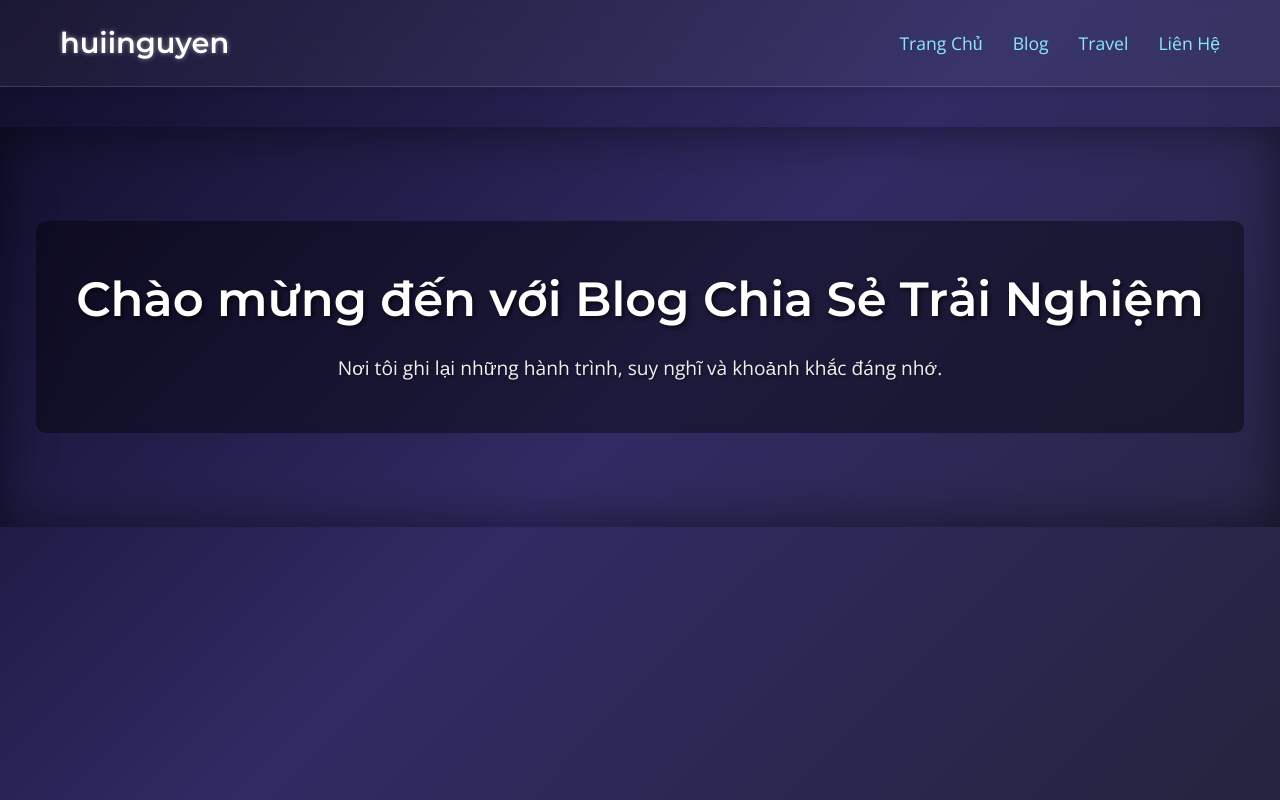
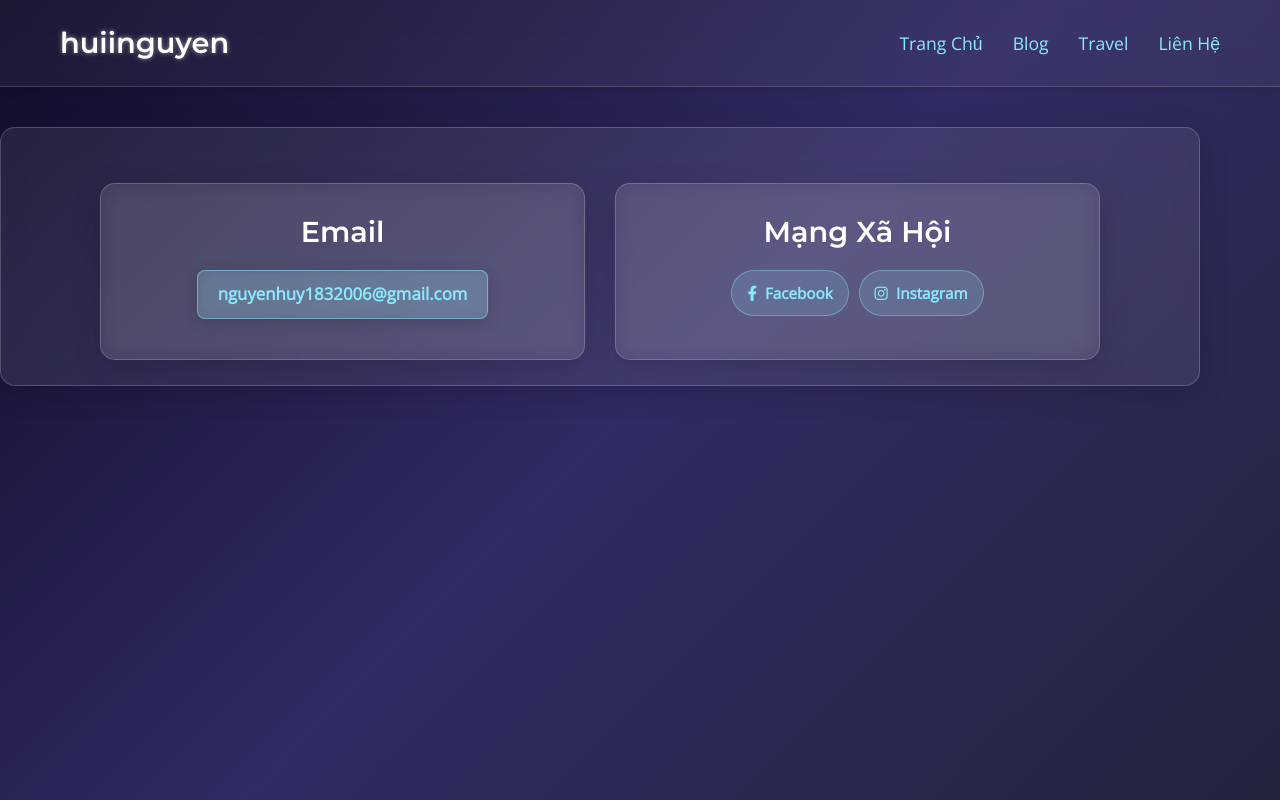
Before and after one commit to huiinguen/blog, a plain HTML site: page index.html in a window 1280 px wide. Drawn offline with nearby package versions, Linux system fonts and the light colour scheme.

Commit message:
Update index.html

```diff
--- a/index.html
+++ b/index.html
@@ -3,7 +3,7 @@
 <head>
     <meta charset="UTF-8">
     <meta name="viewport" content="width=device-width, initial-scale=1.0">
-    <title>Blog Cá Nhân - Chia Sẻ Trải Nghiệm</title>
+    <title>Liên Hệ - Blog Cá Nhân</title>
     <link rel="stylesheet" href="css/style.css">
     <link rel="stylesheet" href="css/components.css">
     <link href="https://fonts.googleapis.com/css2?family=Montserrat:wght@300;400;600&family=Open+Sans:wght@300;400&display=swap" rel="stylesheet">
@@ -27,17 +27,26 @@
     </header>
 
     <main class="main-content">
-        <section class="hero-section">
-            <div class="hero-overlay">
-                <h1>Chào mừng đến với Blog Chia Sẻ Trải Nghiệm</h1>
-                <p>Nơi tôi ghi lại những hành trình, suy nghĩ và khoảnh khắc đáng nhớ.</p>
+        <section class="container glass-card fade-in-on-scroll contact-section">
+
+            <div class="contact-info-block">
+                <div class="contact-item">
+                    <h3>Email</h3>
+                    <p><a href="mailto:your.email@example.com" class="btn glass-btn">nguyenhuy1832006@gmail.com</a></p>
+                </div>
+                <div class="contact-item">
+                    <h3>Mạng Xã Hội</h3>
+                    <div class="social-links-contact">
+                        <a href="#" class="btn glass-btn-social"><i class="fab fa-facebook-f"></i> Facebook</a>
+                        <a href="#" class="btn glass-btn-social"><i class="fab fa-instagram"></i> Instagram</a>
+                    </div>
+                </div>
             </div>
         </section>
+    </main>
 
 
-    </main>
-<script>
-        // JavaScript cho Hamburger Menu
+    <script>
         const hamburgerMenu = document.getElementById('hamburger-menu');
         const mainNav = document.getElementById('main-nav');
 
@@ -50,13 +59,22 @@
         // Đóng menu khi click vào một liên kết (chỉ trên di động)
         mainNav.querySelectorAll('a').forEach(link => {
             link.addEventListener('click', () => {
-                if (mainNav.classList.contains('nav-active')) {
+                if (window.innerWidth <= 768 && mainNav.classList.contains('nav-active')) {
                     mainNav.classList.remove('nav-active');
                     hamburgerMenu.querySelector('i').classList.remove('fa-times');
                     hamburgerMenu.querySelector('i').classList.add('fa-bars');
                 }
             });
         });
+
+        // Đóng menu nếu đổi kích thước màn hình từ nhỏ sang lớn
+        window.addEventListener('resize', () => {
+            if (window.innerWidth > 768 && mainNav.classList.contains('nav-active')) {
+                mainNav.classList.remove('nav-active');
+                hamburgerMenu.querySelector('i').classList.remove('fa-times');
+                hamburgerMenu.querySelector('i').classList.add('fa-bars');
+            }
+        });
     </script>
     <script src="js/main.js"></script>
     <script src="js/effects.js"></script>
```
